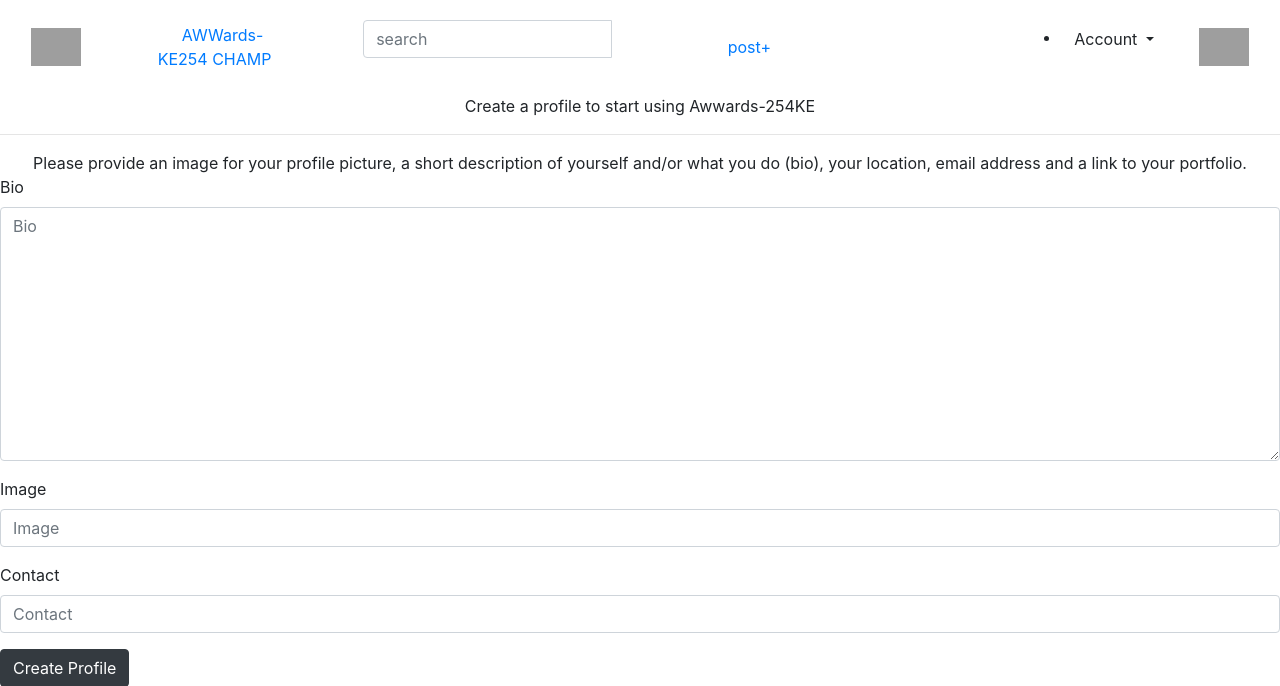
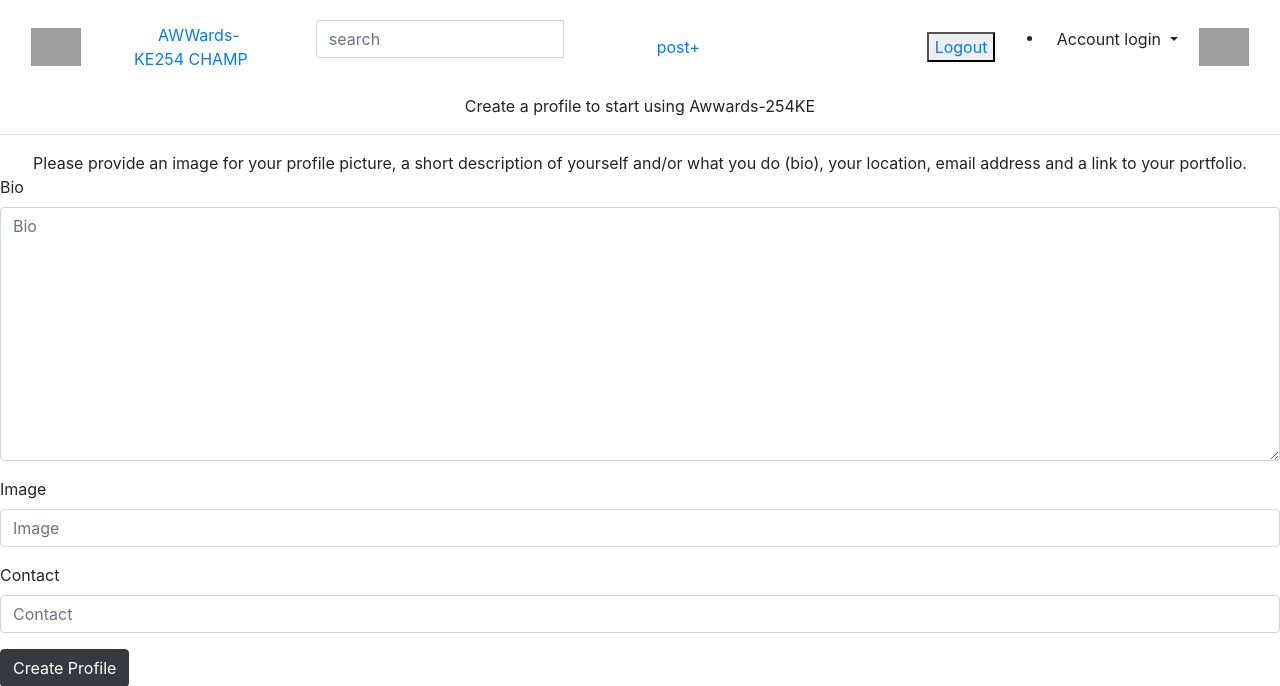
Before and after one commit to Timoh97/AWWards-KE254, a Django app: page /create_profile/ in a window 1280 px wide. Shown: the top 686 px of the page. Run offline with Django 3.2, Linux system fonts and the light colour scheme; the visitor is signed in with stand-in values (Sample User, id 1); some libraries are stand-ins or nearby versions; grey boxes are pictures that could not be loaded.

Commit message:
update navbar.html template

```diff
--- a/application/templates/navbar.html
+++ b/application/templates/navbar.html
@@ -7,7 +7,9 @@
   <title>Document</title>
 </head>
 <body>
-
+  {% block styles %}
+  <link rel="stylesheet" href="https://stackpath.bootstrapcdn.com/bootstrap/4.3.1/css/bootstrap.min.css" integrity="sha384-ggOyR0iXCbMQv3Xipma34MD+dH/1fQ784/j6cY/iJTQUOhcWr7x9JvoRxT2MZw1T" crossorigin="anonymous">
+  {% endblock %}
   <nav class="navbar navbar-default" style="padding: 1em;">
     <div class="container-fluid">
       <img src="https://cdn-icons-png.flaticon.com/512/819/819590.png" width="50" alt="">
@@ -31,11 +33,11 @@
       <div class="col-sm-3 col-md-3">
         <button class="btn btn-default"><a href="" class="col-sm-3 col-md-3 col-lg-3">post+</a></button>
       </div>
-
+       <button> <a href="/accounts/login">Logout</a></button>
       {% if user.is_authenticated %}
         <ul>
           <li class="dropdown">
-            <a href="#" class="dropdown-toggle btn btn-default" data-toggle="dropdown" role="button" aria-expanded="false">Account <span class="caret"></span></a>
+            <a href="/accounts/login" class="dropdown-toggle btn btn-default" data-toggle="dropdown" role="button" aria-expanded="false">Account login <span class="caret"></span></a>
             <ul class="dropdown-menu" role="menu">
               <li>
                 <a href="{% url 'index' %}">Home</a>
--- a/application/views.py
+++ b/application/views.py
@@ -42,7 +42,7 @@
     return render(request, 'update_profile.html', ctx)
 
 
-
+@login_required(login_url='/accounts/login/')
 def create_profile(request):
     current_user = request.user
     title = "Create Profile"
```
